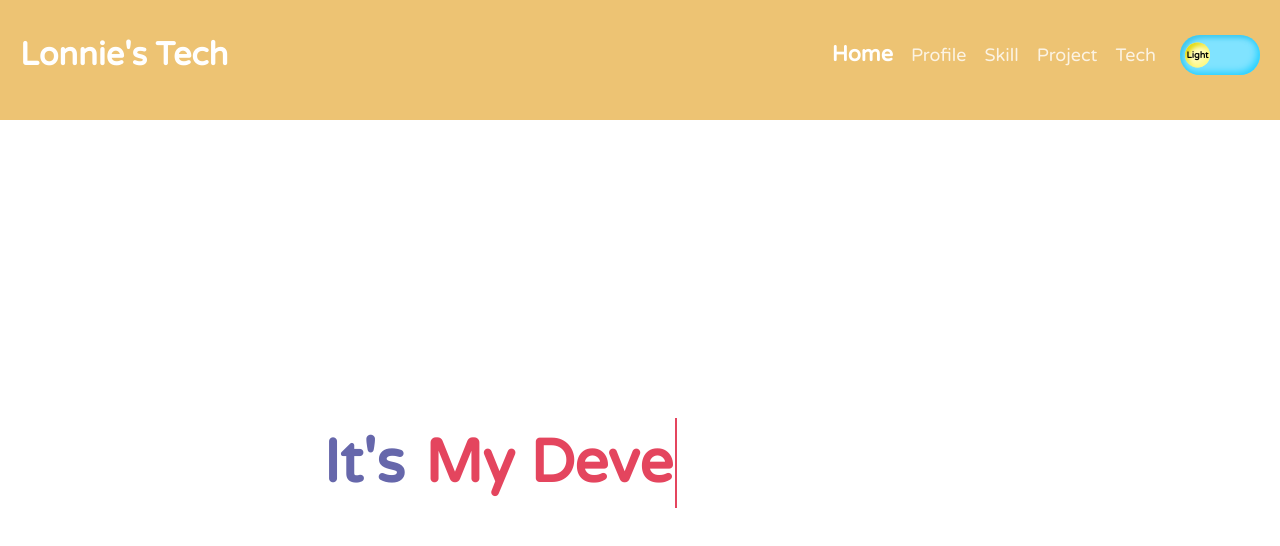
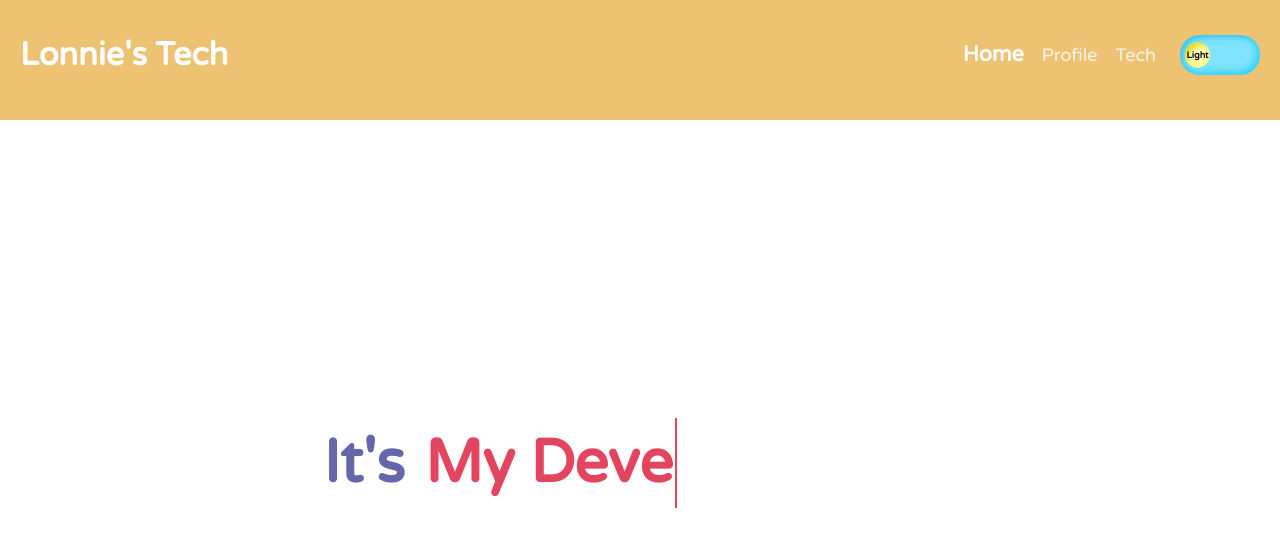
Before and after one commit to aosjehdgus/lonnie-portfolio, a React app in the folder front-end/: page / in a window 1280 px wide. Shown: the top 546 px of the page. Built offline with nearby package versions, Linux system fonts and the light colour scheme.

Commit message:
Remove skill and project components

```diff
--- a/front-end/src/App.js
+++ b/front-end/src/App.js
@@ -4,19 +4,11 @@ import React from 'react';
 import { Route, Routes } from 'react-router-dom';
 import { css, jsx } from '@emotion/react';
 
-import {
-  HOME_PATH,
-  PROFILE_PATH,
-  PROJECT_PATH,
-  SKILL_PATH,
-  TECH_PATH,
-} from './configs/AppConfig';
+import { HOME_PATH, PROFILE_PATH, TECH_PATH } from './configs/AppConfig';
 
 import HorizontalNav from './components/nav/horizontal-nav';
 import Home from './pages/Home';
 import Profile from './pages/Profile';
-import Project from './pages/Project';
-import Skill from './pages/Skill';
 import Tech from './pages/Tech';
 
 const appContainer = css`
@@ -33,8 +25,6 @@ const App = () => {
         <Routes>
           <Route path={HOME_PATH} element={<Home />} />
           <Route path={PROFILE_PATH} element={<Profile />} />
-          <Route path={PROJECT_PATH} element={<Project />} />
-          <Route path={SKILL_PATH} element={<Skill />} />
           <Route path={TECH_PATH} element={<Tech />} />
         </Routes>
       </main>
--- a/front-end/src/configs/AppConfig.js
+++ b/front-end/src/configs/AppConfig.js
@@ -3,6 +3,4 @@ export const MOCK_URL =
 
 export const HOME_PATH = '/';
 export const PROFILE_PATH = '/profile';
-export const PROJECT_PATH = '/project';
-export const SKILL_PATH = '/skill';
 export const TECH_PATH = '/tech';
--- a/front-end/src/configs/NavConfig.js
+++ b/front-end/src/configs/NavConfig.js
@@ -1,10 +1,4 @@
-import {
-  HOME_PATH,
-  PROFILE_PATH,
-  PROJECT_PATH,
-  SKILL_PATH,
-  TECH_PATH,
-} from './AppConfig';
+import { HOME_PATH, PROFILE_PATH, TECH_PATH } from './AppConfig';
 
 export const HOME = [
   {
@@ -20,19 +14,6 @@ export const PROFILE = [
   },
 ];
 
-export const SKILL = [
-  {
-    title: 'Skill',
-    path: SKILL_PATH,
-  },
-];
-
-export const PROJECT = [
-  {
-    title: 'Project',
-    path: PROJECT_PATH,
-  },
-];
 export const TECH = [
   {
     title: 'Tech',
@@ -40,6 +21,6 @@ export const TECH = [
   },
 ];
 
-const NAV_CONFIG = [...HOME, ...PROFILE, ...SKILL, ...PROJECT, ...TECH];
+const NAV_CONFIG = [...HOME, ...PROFILE, ...TECH];
 
 export default NAV_CONFIG;
--- a/front-end/src/pages/Project.js
+++ /dev/null
@@ -1,12 +0,0 @@
-import React from 'react';
-
-const Project = () => {
-  return (
-    <div>
-      <h1>Project</h1>
-      <p>Project 페이지</p>
-    </div>
-  );
-};
-
-export default Project;
--- a/front-end/src/pages/Skill.js
+++ /dev/null
@@ -1,12 +0,0 @@
-import React from 'react';
-
-const Skill = () => {
-  return (
-    <div>
-      <h1>Skill</h1>
-      <p>Skill 페이지</p>
-    </div>
-  );
-};
-
-export default Skill;
```
